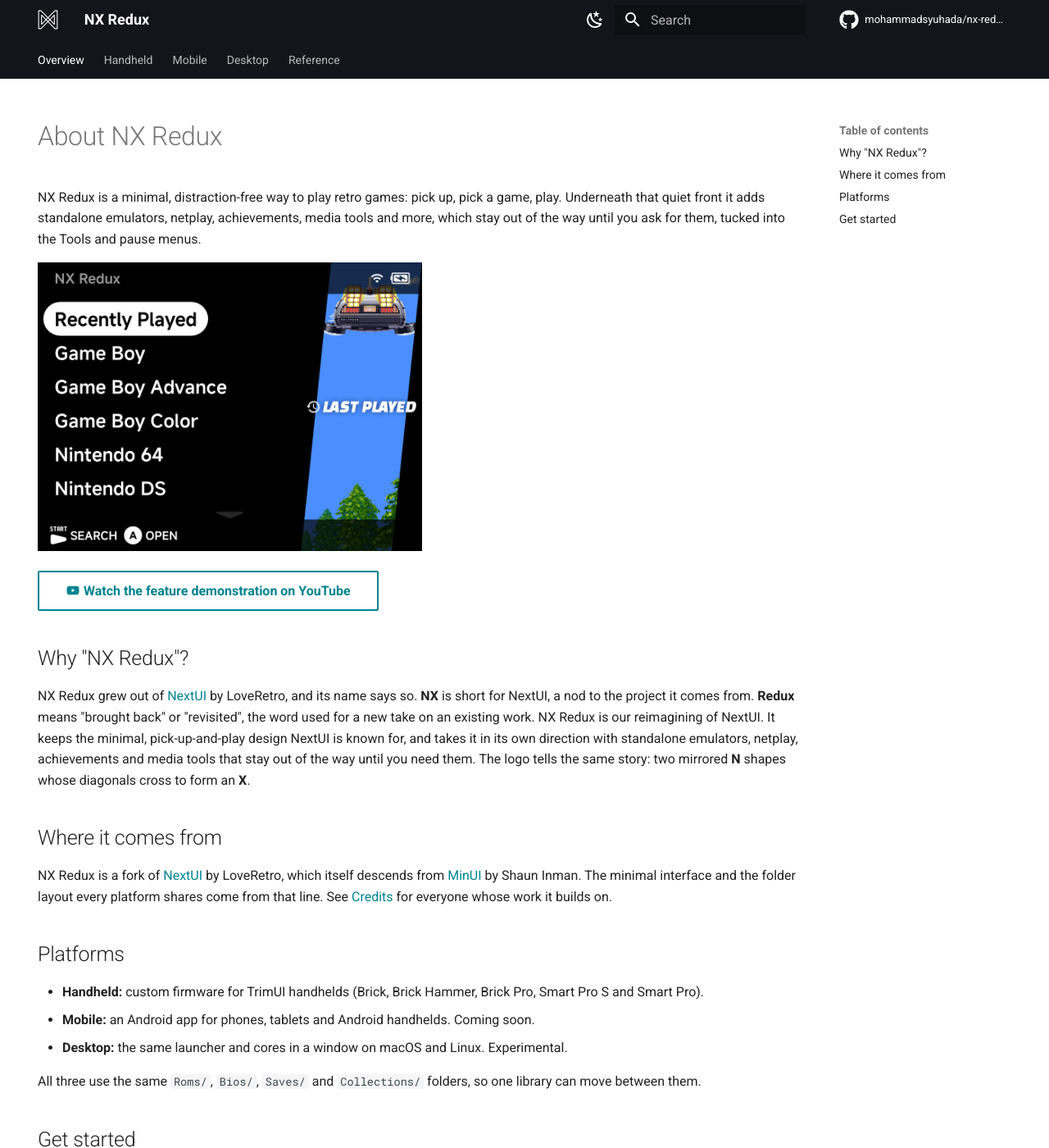
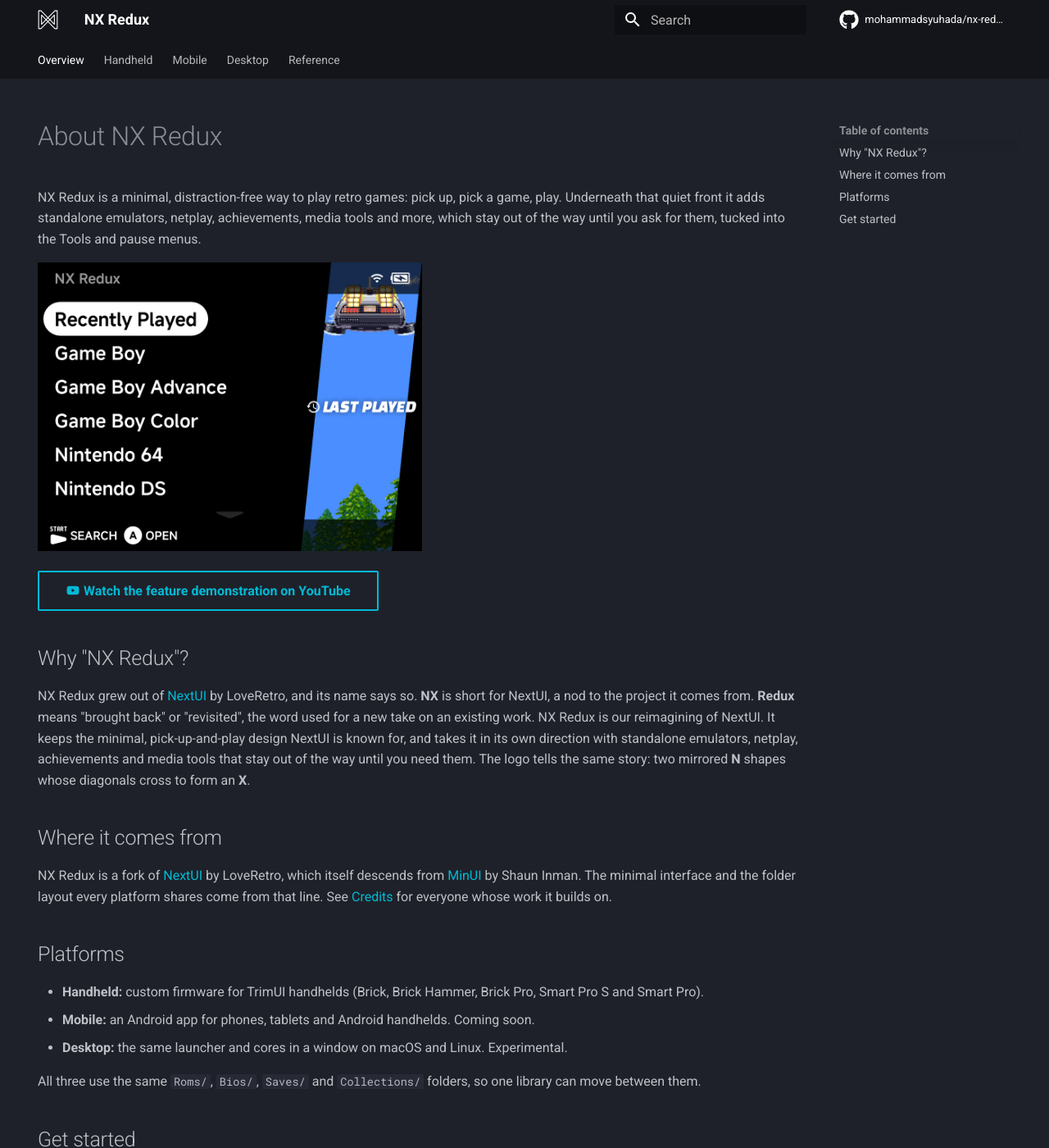
Before and after one commit to mohammadsyuhada/nx-redux-docs, an MkDocs documentation site: the page built from docs/about.md, in a window 1280 px wide and 1400 px high. Shown: the whole window at 82% size. Built offline with MkDocs 1.6.1 and Material for MkDocs 9.7.7, drawn with Linux system fonts in a browser that asks for light colours; comment, search, counter and statistics services are not loaded.

Commit message:
style(site): dark mode only, no light/dark toggle

```diff
--- a/docs/stylesheets/extra.css
+++ b/docs/stylesheets/extra.css
@@ -7,14 +7,9 @@
 
 
 /* Links and buttons in cyan, to match the landing page. Material ties them
-   to the primary colour, which is black here and would make them indigo.
-   Light mode uses cyan 800: the accent itself is too light to read on white. */
+   to the primary colour, which is black here and would make them indigo. */
 [data-md-color-scheme="slate"][data-md-color-primary="black"] {
   --md-typeset-a-color: var(--md-accent-fg-color);
-}
-
-[data-md-color-scheme="default"][data-md-color-primary="black"] {
-  --md-typeset-a-color: #00838f;
 }
 
 /* White text is too faint on bright cyan, so filled buttons get black text in
--- a/mkdocs.yml
+++ b/mkdocs.yml
@@ -13,20 +13,9 @@
   icon:
     repo: fontawesome/brands/github
   palette:
-    - media: "(prefers-color-scheme: dark)"
-      scheme: slate
-      primary: black
-      accent: cyan
-      toggle:
-        icon: material/weather-sunny
-        name: Switch to light mode
-    - media: "(prefers-color-scheme: light)"
-      scheme: default
-      primary: black
-      accent: cyan
-      toggle:
-        icon: material/weather-night
-        name: Switch to dark mode
+    scheme: slate
+    primary: black
+    accent: cyan
   features:
     - navigation.tabs
     - navigation.sections
```
Also changed, not shown: 1 other file.
